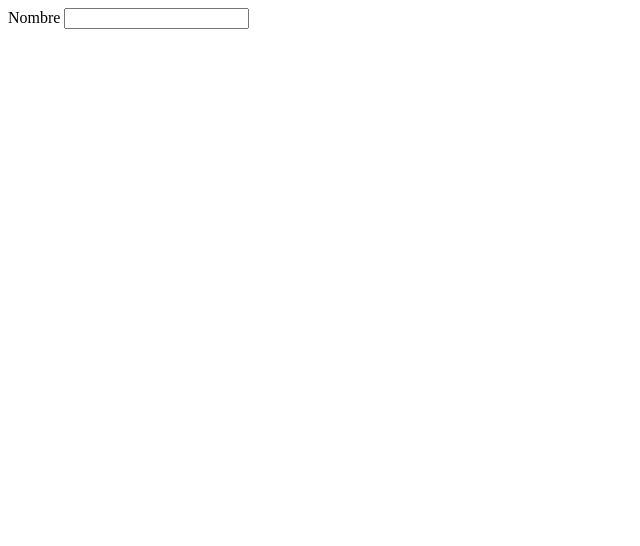
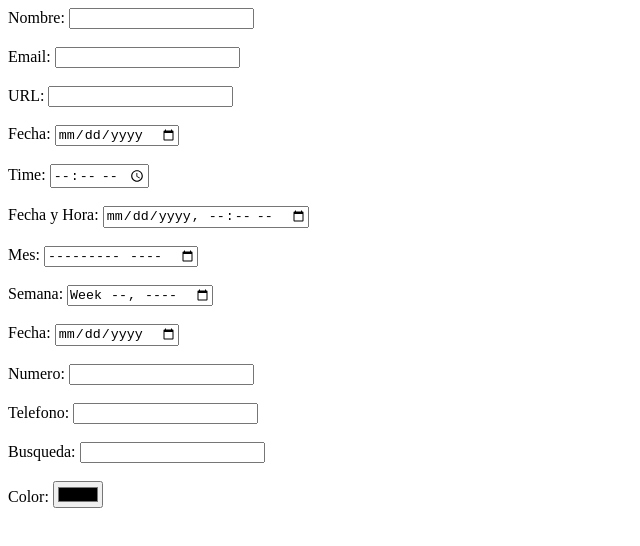
Before and after one commit to josemtcs/Software3, a plain HTML site: page Ingresar.html in a window 1280 px wide. Shown: the whole page, without its empty margins (0-640 px from the left). Drawn offline with Linux system fonts and the light colour scheme.

Commit message:
Agregacion de formulario

```diff
--- a/Ingresar.html
+++ b/Ingresar.html
@@ -6,8 +6,43 @@
     <title>Document</title>
 </head>
 <body>
-    <label>Nombre</label>
-     <input type="text">
+    <label>Nombre:</label>
+     <input type="text"> <BR></BR>
 
+     <label>Email:</label>
+     <input type="email">  <BR></BR>
+
+     <label>URL:</label>
+     <input type="url"> <BR></BR>
+
+     <label>Fecha:</label>
+     <input type="date"> <BR></BR>
+
+     <label>Time:</label>
+     <input type="time"> <BR></BR>
+
+     <label>Fecha y Hora:</label>
+     <input type="datetime-local" id="idatetime" name> <BR></BR>
+
+     <label>Mes:</label>
+     <input type="month" id="imonth" name="Mes" > <BR></BR>
+
+     <label>Semana:</label>
+     <input type="week"> <BR></BR>
+
+     <label>Fecha:</label>
+     <input type="date"> <BR></BR>
+
+     <label>Numero:</label>
+     <input type="number" min="-10 "max="10"> <BR></BR>
+
+     <label>Telefono:</label>
+     <input type="tel"> <BR></BR>
+
+     <label>Busqueda:</label>
+     <input type="search"> <BR></BR>
+
+     <label>Color:</label>
+     <input type="color">    <BR></BR>
 </body>
 </html>
```
